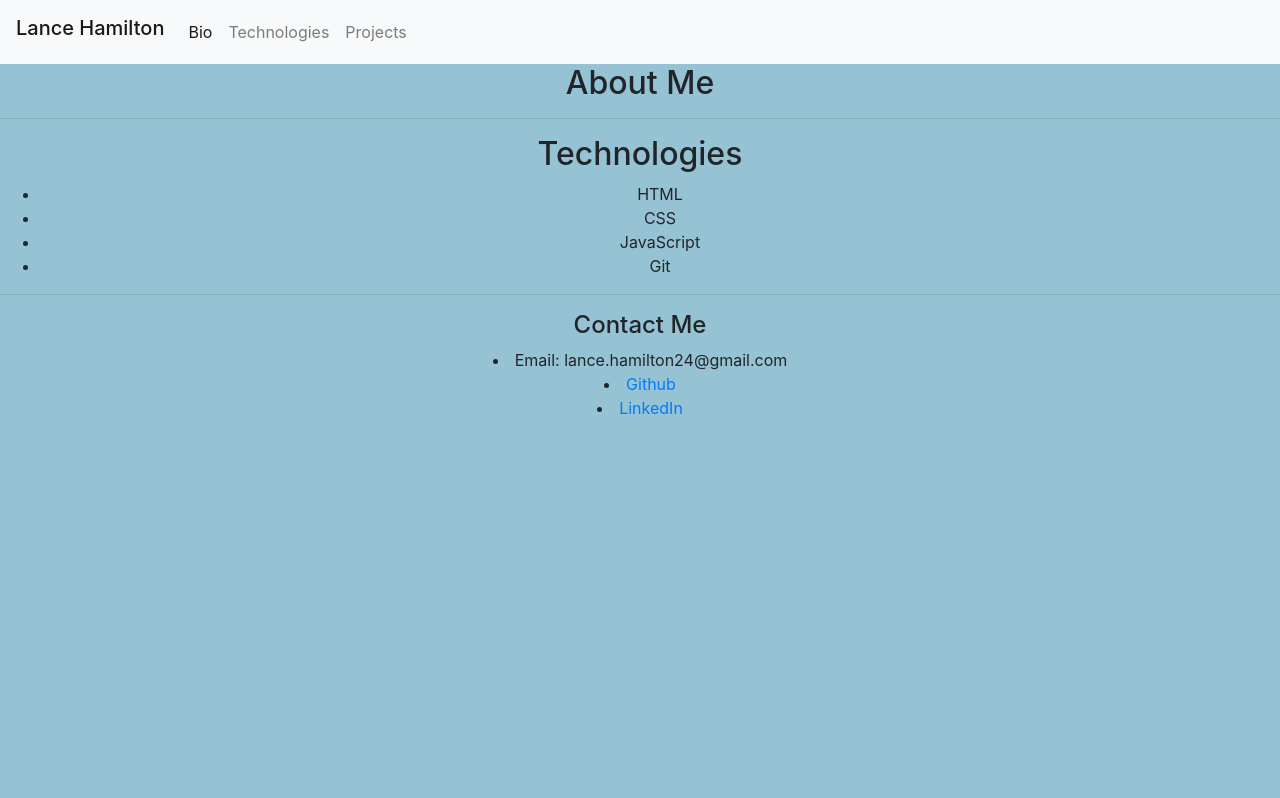
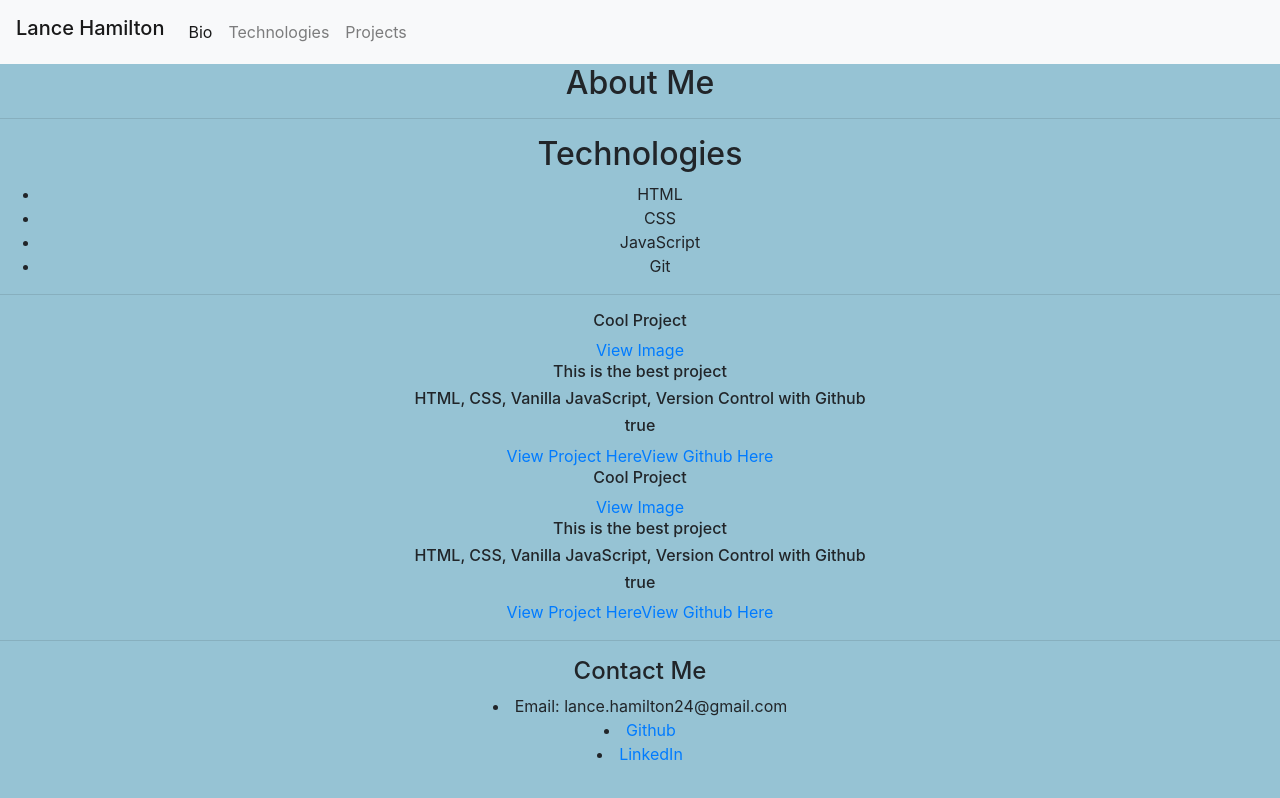
Before and after one commit to lancehamilton24/personal-bio-site, a plain HTML site: page index.html in a window 1280 px wide. Drawn offline with nearby package versions, Linux system fonts and the light colour scheme.

Commit message:
added projects section

```diff
--- a/index.html
+++ b/index.html
@@ -48,6 +48,7 @@
   <!-- End Primary View -->
 
   <!-- Footer -->
+  <hr>
   <footer class="page-footer">
         <h4>Contact Me</h4>
         <li>Email: lance.hamilton24@gmail.com</li>
--- a/projects.js
+++ b/projects.js
@@ -0,0 +1,55 @@
+let projectsPage = {
+
+        projects: [
+            {
+            title: "Cool Project",
+            screenshot: "http://gotoflashgames.com/files/file/033.jpg",
+            description: "This is the best project", // A good project description includes 'the what', 'the why', and 'the how'.
+            technologiesUsed: "HTML, CSS, Vanilla JavaScript, Version Control with Github",
+            available: true,
+            url: "https://github.com/nss-evening-cohort-8/js-part-deux", // Towards the latter part of the class, you will learn how to host your projects and people will be able to view them live. Cool, right? Welp, until then, just use your GitHub link in this spot as well.
+            githubUrl: "https://github.com/nss-evening-cohort-8/js-part-deux",
+            },
+
+
+            {
+            title: "Cool Project",
+            screenshot: "http://gotoflashgames.com/files/file/033.jpg",
+            description: "This is the best project", // A good project description includes 'the what', 'the why', and 'the how'.
+            technologiesUsed: "HTML, CSS, Vanilla JavaScript, Version Control with Github",
+            available: true,
+            url: "https://github.com/nss-evening-cohort-8/js-part-deux", // Towards the latter part of the class, you will learn how to host your projects and people will be able to view them live. Cool, right? Welp, until then, just use your GitHub link in this spot as well.
+            githubUrl: "https://github.com/nss-evening-cohort-8/js-part-deux"
+            },
+        ],
+    };
+
+
+
+
+
+
+const writeToDom = (stringToPrint, divId) => {
+    const selectedDiv = document.getElementById(divId);
+    selectedDiv.innerHTML = stringToPrint;
+};
+
+const createProjectCards = () => {
+
+    let newString = '';
+    for(let i=0; i<projectsPage.projects.length; i++){
+        newString += `<div id="projectsPage">`
+        newString += `<h6>${projectsPage.projects[i].title}</h6>`
+        newString += `<a href="https://${projectsPage.projects.screenshot}" target="_blank">View Image</a>`
+        newString += `<h6>${projectsPage.projects[i].description}</h6>`
+        newString += `<h6>${projectsPage.projects[i].technologiesUsed}</h6>`
+        newString += `<h6>${projectsPage.projects[i].available}</h6>`
+        newString += `<a href="https://${projectsPage.projects.url}" target="_blank">View Project Here</a>`
+        newString += `<a href="https://${projectsPage.projects.githubUrl}" target="_blank">View Github Here</a>`
+        newString += '</div>'
+    }
+    writeToDom(newString, "projectsPage")
+};
+
+
+createProjectCards();
```
